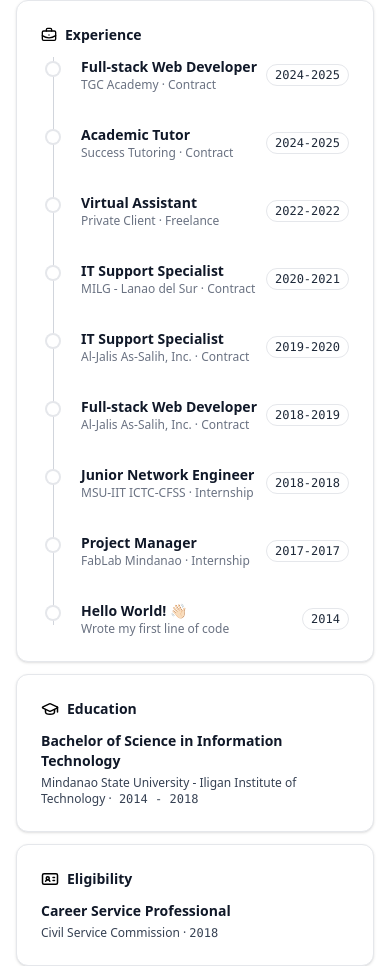
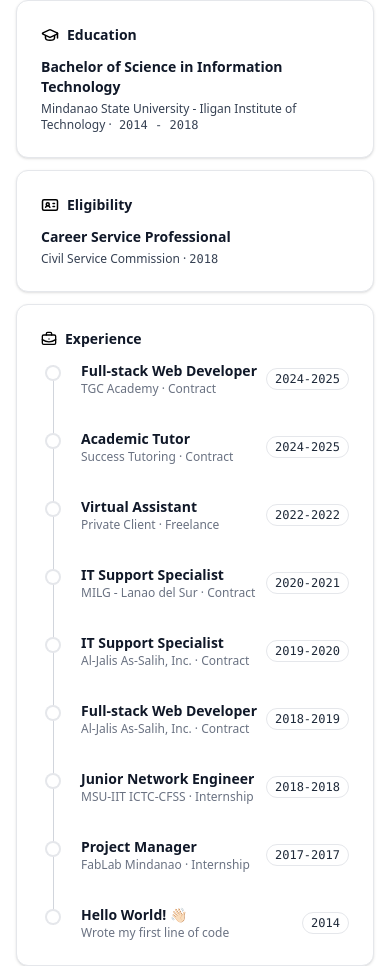
Before and after one commit to mamangcao/portfolio-nextjs, a Next.js app: page / in a window 390 px wide. Shown: the part 780-1746 px from the top of the page. Built offline with nearby package versions, Linux system fonts and the light colour scheme.

Commit message:
Furnished layout

```diff
--- a/app/page.js
+++ b/app/page.js
@@ -6,7 +6,6 @@ import TechStack from "@/components/TechStack";
 import Certifications from "@/components/Certifications";
 import Projects from "@/components/Projects";
 import Eligibility from "@/components/Eligibility";
-
 // import Footer from "@/components/Footer";
 
 export default function Home() {
@@ -23,24 +22,34 @@ export default function Home() {
         <AboutMe />
       </section>
 
-      {/* Experience + Side Info */}
-      <section className="max-w-6xl mx-auto px-4 lg:px-36 py-4 grid md:grid-cols-2 gap-3">
-        <div className="md:col-span-1">
+      <section className="max-w-6xl mx-auto px-4 mt-4 lg:px-36 grid gap-3 grid-rows-[repeat(4,auto)] lg:grid-cols-2 lg:auto-rows-auto">
+        {/* Education */}
+        <div className="order-1 lg:row-start-1 lg:col-start-2">
+          <Education />
+        </div>
+
+        {/* Eligibility */}
+        <div className="order-2 lg:row-start-2 lg:col-start-2">
+          <Eligibility />
+        </div>
+
+        {/* Experience */}
+        <div className="order-3 lg:row-start-1 lg:row-end-4 lg:col-start-1">
           <Experience />
         </div>
-        <div className="flex flex-col gap-3">
-          <Education />
-          <Eligibility />
+
+        {/* Tech Stack */}
+        <div className="order-4 lg:row-start-3 lg:col-start-2">
           <TechStack />
         </div>
       </section>
 
       {/* Projects */}
-      <section className="max-w-6xl mx-auto px-4 lg:px-36 py-4">
+      <section className="max-w-6xl mx-auto px-4 lg:px-36 mt-3 lg:mt-1">
         <Projects />
       </section>
 
-      <section className="max-w-6xl mx-auto px-4 lg:px-36">
+      <section className="max-w-6xl mx-auto px-4 lg:px-36 py-3 lg:py-4">
         <Certifications />
       </section>
 
--- a/components/Experience.jsx
+++ b/components/Experience.jsx
@@ -55,8 +55,8 @@ export default function Experience() {
         {experiences.map((exp, idx) => (
           <li key={idx} className="group relative flex gap-x-4 cursor-default">
             <div
-              className={`absolute left-0 top-0 flex w-6 justify-center ${
-                idx === experiences.length - 1 ? "h-6" : "-bottom-8"
+              className={`absolute left-0 top-1 flex w-6 justify-center ${
+                idx === experiences.length - 1 ? "h-4" : "-bottom-9"
               }`}
             >
               <div className="w-px bg-gray-300 dark:bg-zinc-700 transition-colors" />
@@ -67,7 +67,7 @@ export default function Experience() {
                 className={`h-3 w-3 rounded-full ring-2 ring-gray-200 dark:ring-zinc-900 ${
                   idx === 0
                     ? "bg-white dark:bg-zinc-700 group-hover:bg-black dark:group-hover:bg-white transition-colors"
-                    : "bg-white dark:bg-zinc-700 group-hover:bg-black dark:group-hover:bg-white group-active:bg-black dark:group-active:bg-white  transition-colors"
+                    : "bg-white dark:bg-zinc-700 group-hover:bg-black dark:group-hover:bg-white group-active:bg-black dark:group-active:bg-white transition-colors"
                 }`}
               />
             </div>
@@ -77,7 +77,7 @@ export default function Experience() {
                   <h3 className="text-sm font-semibold text-gray-900 dark:text-white group-hover:text-black dark:group-hover:text-white">
                     {exp.title}
                   </h3>
-                  <p className="text-xs lg:text-sm text-gray-500 dark:text-gray-100 group-hover:text-gray-700 dark:group-hover:text-gray-200">
+                  <p className="text-xs text-gray-500 dark:text-gray-100 group-hover:text-gray-700 dark:group-hover:text-gray-200">
                     {exp.company}
                   </p>
                 </div>
--- a/components/TechStack.jsx
+++ b/components/TechStack.jsx
@@ -52,7 +52,7 @@ export default function TechStack() {
               {techs.map((t) => (
                 <div
                   key={t.name}
-                  className="relative group flex items-center justify-center w-7 h-7 lg:w-9 lg:h-9"
+                  className="relative group flex items-center justify-center w-7 h-7 lg:w-7 lg:h-7"
                 >
                   {t.icon === "vitejs" ? (
                     <Image
```
